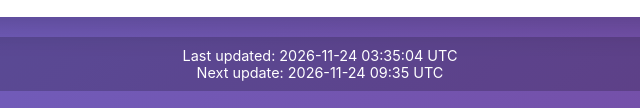
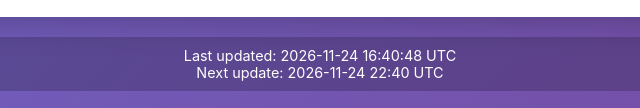
Before and after one commit to oluwaferanmi-boop/Torn-4, a plain HTML site: page index.html in a window 1280 px wide. Shown: the part 1767-1875 px from the top of the page, 320-960 px from the left. Drawn offline with Linux system fonts and the light colour scheme.

Commit message:
Update leaderboard - 2026-11-24 16:40 UTC

```diff
--- a/index.html
+++ b/index.html
@@ -123,8 +123,8 @@
     </div>
 
     <div class="updated">
-      Last updated: 2026-11-24 03:35:04 UTC<br>
-      Next update: 2026-11-24 09:35 UTC
+      Last updated: 2026-11-24 16:40:48 UTC<br>
+      Next update: 2026-11-24 22:40 UTC
     </div>
   </div>
 </body>
```
